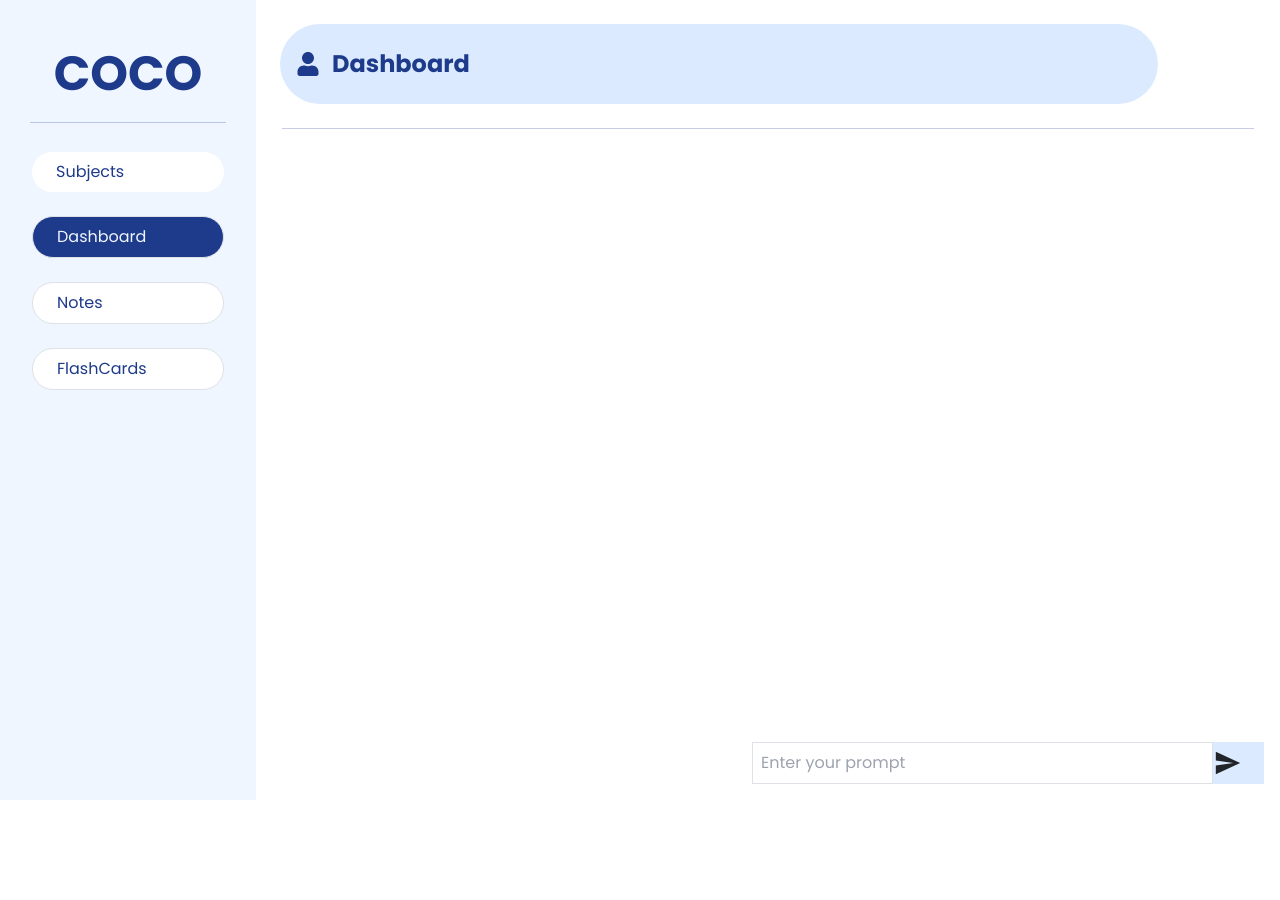
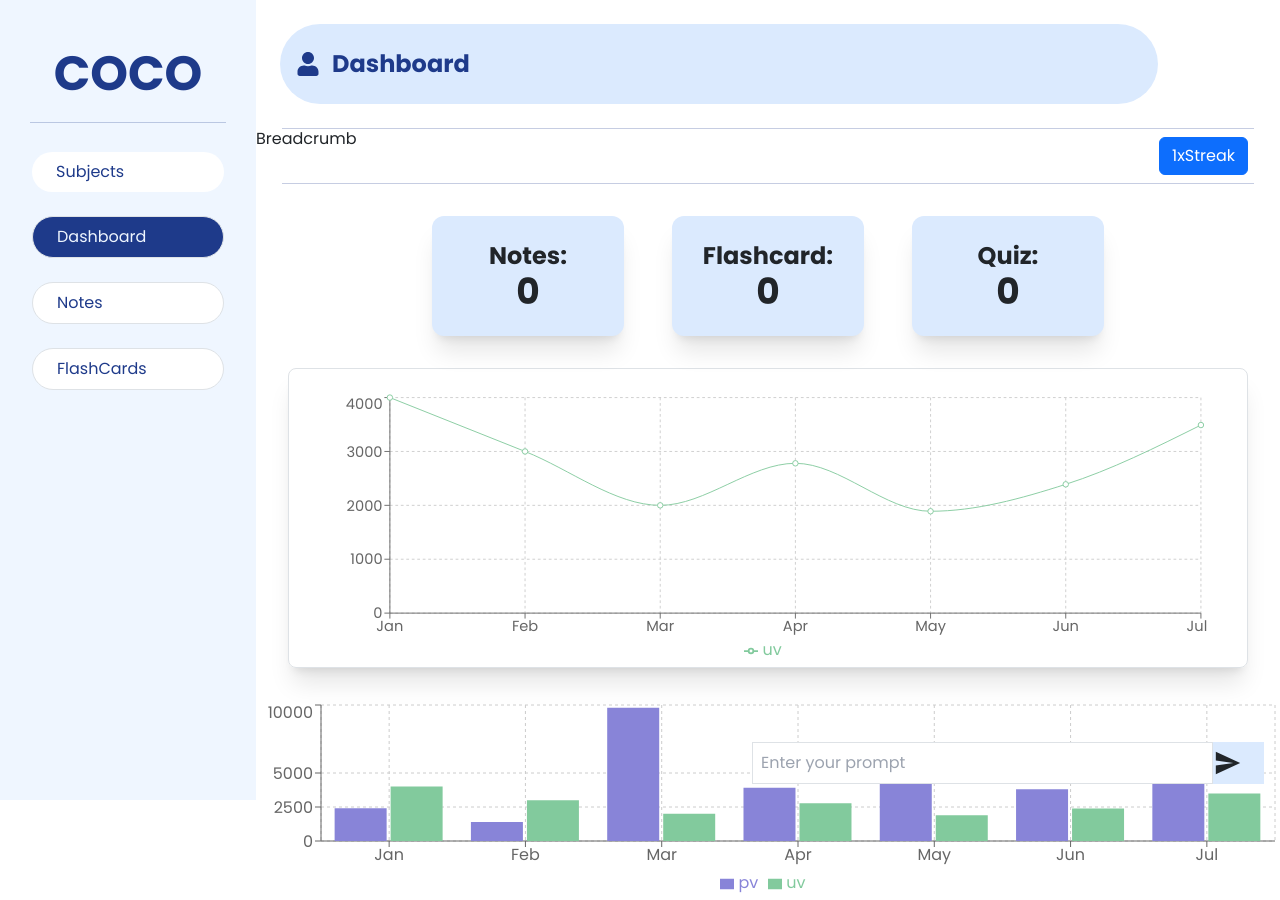
Before and after one commit to Prasun-Shiwakoti/Co-Co, a React (Vite) app in the folder frontend/: page /dashboard in a window 1280 px wide. Before the commit the page ends 800 px from the top, so only its background shows below. Built offline with nearby package versions, Linux system fonts and the light colour scheme; a web font is replaced by a local one.

Commit message:
feat:Dahsboard (Not fully ready)

```diff
--- a/frontend/src/App.jsx
+++ b/frontend/src/App.jsx
@@ -10,14 +10,15 @@ import Login from "./Components/Login";
 import Sidebar from "./Components/Sidebar";
 import Home from "./Components/Home";
 import Dashboard from "./Components/Dashboard";
+import Charts from "./Components/Charts";
 
 function App() {
-
   return (
     <div className="flex">
       <Sidebar />
       <Routes>
         <Route path="/subjects" element={<Subjects />} />
+        <Route path="/charts" element={<Charts />} />
         <Route path="/" element={<Home />} />
         <Route path="/notes" element={<Notes />} />
         <Route path="/flashcards" element={<FlashCards />} />
--- /dev/null
+++ b/frontend/src/Components/Charts.jsx
@@ -0,0 +1,67 @@
+import React from "react";
+
+import {
+  LineChart,
+  Line,
+  BarChart,
+  Bar,
+  XAxis,
+  YAxis,
+  CartesianGrid,
+  Tooltip,
+  Legend,
+  ResponsiveContainer,
+} from "recharts";
+
+const data = [
+  { name: "Jan", uv: 4000, pv: 2400, amt: 2400 },
+  { name: "Feb", uv: 3000, pv: 1398, amt: 2210 },
+  { name: "Mar", uv: 2000, pv: 9800, amt: 2290 },
+  { name: "Apr", uv: 2780, pv: 3908, amt: 2000 },
+  { name: "May", uv: 1890, pv: 4800, amt: 2181 },
+  { name: "Jun", uv: 2390, pv: 3800, amt: 2500 },
+  { name: "Jul", uv: 3490, pv: 4300, amt: 2100 },
+];
+
+const Charts = () => {
+  return (
+    <div className="w-[80%]">
+      <div className="charts-container">
+        <h1 className="text-center text-2xl font-bold my-4">
+          Charts with Recharts
+        </h1>
+        <div className="chart ">
+          <ResponsiveContainer width="90%" height={300}>
+            <LineChart data={data}>
+              <CartesianGrid strokeDasharray="3 3" />
+              <XAxis dataKey="name" />
+              <YAxis />
+              <Tooltip />
+              <Legend />
+              <Line type="monotone" dataKey="uv" stroke="#82ca9d" />
+            </LineChart>
+          </ResponsiveContainer>
+        </div>
+
+        {/* Bar Chart */}
+        <div className="chart flex justify-end">
+          <ResponsiveContainer width="60%" height={200} className="mr-8">
+            <BarChart data={data}>
+              <CartesianGrid strokeDasharray="3 3" />
+              <XAxis dataKey="name" />
+              <YAxis />
+              <Tooltip />
+              <Legend />
+              <Bar dataKey="pv" fill="#8884d8" />
+              <Bar dataKey="uv" fill="#82ca9d" />
+            </BarChart>
+          </ResponsiveContainer>
+        </div>
+
+        {/* Line Chart */}
+      </div>
+    </div>
+  );
+};
+
+export default Charts;
--- a/frontend/src/Components/Dashboard.jsx
+++ b/frontend/src/Components/Dashboard.jsx
@@ -1,17 +1,103 @@
 import React from "react";
+import { Button } from "react-bootstrap";
 import { FaUser } from "react-icons/fa";
+import {
+  LineChart,
+  Line,
+  BarChart,
+  Bar,
+  XAxis,
+  YAxis,
+  CartesianGrid,
+  Tooltip,
+  Legend,
+  ResponsiveContainer,
+} from "recharts";
 
 const Dashboard = () => {
+  const data = [
+    { name: "Jan", uv: 4000, pv: 2400, amt: 2400 },
+    { name: "Feb", uv: 3000, pv: 1398, amt: 2210 },
+    { name: "Mar", uv: 2000, pv: 9800, amt: 2290 },
+    { name: "Apr", uv: 2780, pv: 3908, amt: 2000 },
+    { name: "May", uv: 1890, pv: 4800, amt: 2181 },
+    { name: "Jun", uv: 2390, pv: 3800, amt: 2500 },
+    { name: "Jul", uv: 3490, pv: 4300, amt: 2100 },
+  ];
+
   return (
     <div className="w-[80%] h-screen ">
+      <div>
+        <div className="flex-col flex items-center justify-center">
+          <div className="flex-1 flex flex-col p-4 w-[100%]">
+            <div className=" bg-blue-100 flex gap-1 items-center rounded-full w-[90%] h-[10vh]">
+              <FaUser className="text-blue-900 text-2xl ml-4" />
+              <h1 className="text-blue-900 text-2xl font-bold ml-2">
+                Dashboard
+              </h1>
+            </div>
+          </div>
+          <hr className="border-blue-900 w-[95%] " />
+        </div>
+      </div>
+
       <div className="flex-col flex items-center justify-center">
-        <div className="flex-1 flex flex-col p-4 w-[100%]">
-          <div className=" bg-blue-100 flex gap-1 items-center rounded-full w-[90%] h-[10vh]">
-            <FaUser className="text-blue-900 text-2xl ml-4" />
-            <h1 className="text-blue-900 text-2xl font-bold ml-2">Dashboard</h1>
+        <div className="w-[100%]  flex justify-between">
+          <div>
+            {" "}
+            <h1>Breadcrumb</h1>
+          </div>
+          <Button className="mt-2 mb-2 mr-8">1xStreak</Button>
+        </div>
+        <hr className="border-blue-900 w-[95%]"></hr>
+      </div>
+      <div className="m-8 flex justify-center gap-5">
+        <div className="w-[20%] rounded-xl bg-blue-100 flex flex-col items-center p-4 shadow-xl  ">
+          <p className="text-2xl font-bold">Notes:</p>
+          <h1 className="text-4xl font-bold">0</h1>
+        </div>
+        <div className="w-[20%] rounded-xl bg-blue-100 flex flex-col items-center p-4 shadow-xl">
+          <p className="text-2xl font-bold">Flashcard:</p>
+          <h1 className="text-4xl font-bold">0</h1>
+        </div>
+        <div className="w-[20%] rounded-xl bg-blue-100 flex flex-col items-center p-4 shadow-xl">
+          <p className="text-2xl font-bold">Quiz:</p>
+          <h1 className="text-4xl font-bold">0</h1>
+        </div>
+      </div>
+      <div>
+        <div className="charts-container ">
+          <div className="chart m-8  ">
+            <ResponsiveContainer
+              width="100%"
+              height={300}
+              className="border-slate-500 border rounded-lg shadow-xl pt-4"
+            >
+              <LineChart data={data}>
+                <CartesianGrid strokeDasharray="3 3" />
+                <XAxis dataKey="name" />
+                <YAxis />
+                <Tooltip />
+                <Legend />
+                <Line type="monotone" dataKey="uv" stroke="#82ca9d" />
+              </LineChart>
+            </ResponsiveContainer>
+          </div>
+
+          <div className="flex-1">
+            <ResponsiveContainer width="100%" height={200}>
+              <BarChart data={data}>
+                <CartesianGrid strokeDasharray="3 3" />
+                <XAxis dataKey="name" />
+                <YAxis />
+                <Tooltip />
+                <Legend />
+                <Bar dataKey="pv" fill="#8884d8" />
+                <Bar dataKey="uv" fill="#82ca9d" />
+              </BarChart>
+            </ResponsiveContainer>
           </div>
         </div>
-        <hr className="border-blue-900 w-[95%] " />
       </div>
     </div>
   );
--- a/frontend/src/Components/FlashCards.jsx
+++ b/frontend/src/Components/FlashCards.jsx
@@ -18,7 +18,7 @@ const FlashCards = () => {
         <hr className="border-blue-900 w-[95%]" />
       </div>
 
-      <Carousel className=" h-[80vh] flex items-center">
+      <Carousel className=" h-[80vh] flex items-center" interval={null}>
         <Carousel.Item>
           <div className="flex items-center justify-center h-full">
             <div className="flashcard p-6 bg-blue-200 text-center rounded-lg w-[80%] max-w-[800px]">
```
Also changed, not shown: frontend/src/Components/Sidebar.jsx (+25 -19 lines).
